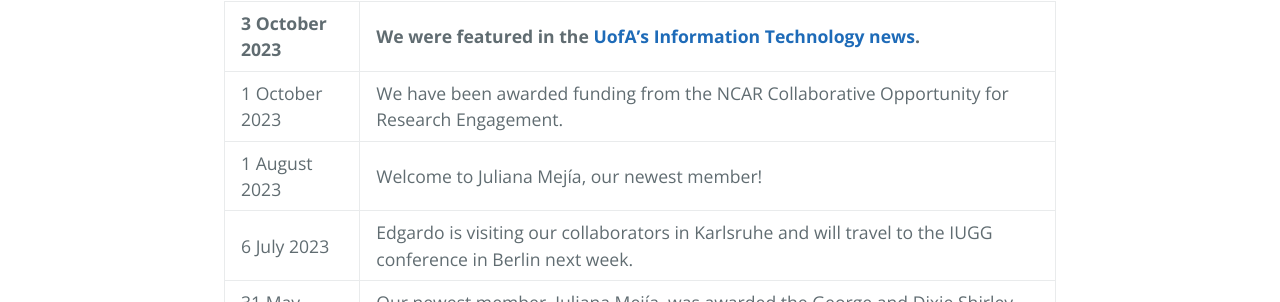
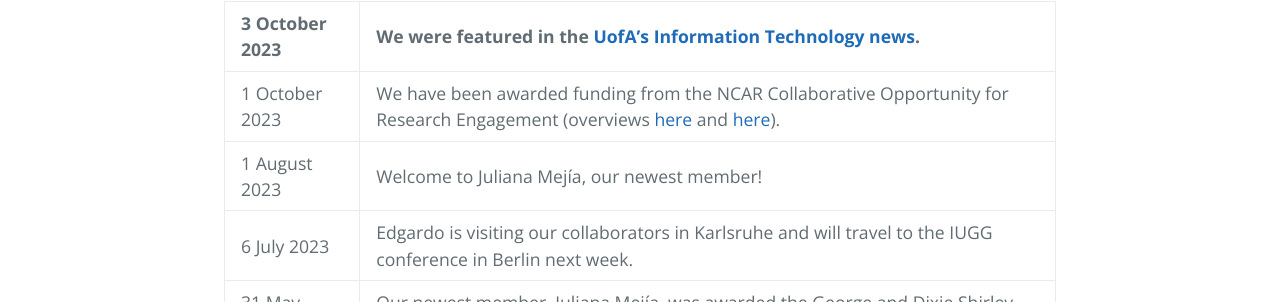
Before and after one commit to sylviasullivan/sylviasullivan.github.io, a Jekyll site: the page built from index.md, in a window 1280 px wide. Shown: the part 845-1147 px from the top of the page. Built offline with Jekyll 4.4.1, drawn with Linux system fonts in a browser that asks for light colours.

Commit message:
adding NCAR CORE links

```diff
--- a/index.md
+++ b/index.md
@@ -13,7 +13,7 @@ We are broadly interested in scale interactions in the atmosphere and how best t
 
 | 3 October 2023 | We were featured in the [UofA's Information Technology news](https://it.arizona.edu/news/atmospheric-researcher-has-her-head-clouds).
 |:--|:--|
-| 1 October 2023 | We have been awarded funding from the NCAR Collaborative Opportunity for Research Engagement.
+| 1 October 2023 | We have been awarded funding from the NCAR Collaborative Opportunity for Research Engagement (overviews [here](https://ncar.ucar.edu/who-we-are/diversity-inclusion/core-awards) and [here](https://ncar.ucar.edu/who-we-are/diversity-inclusion/core-awards/interactive-graphics-and-vr)).
 | 1 August 2023 | Welcome to Juliana Mejía, our newest member!
 | 6 July 2023 | Edgardo is visiting our collaborators in Karlsruhe and will travel to the IUGG conference in Berlin next week.
 | 31 May 2023 | Our newest member, Juliana Mejía, was awarded the George and Dixie Shirley Graduate Fellowship for environmental engineers. |
```
